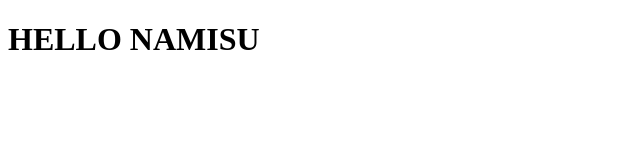
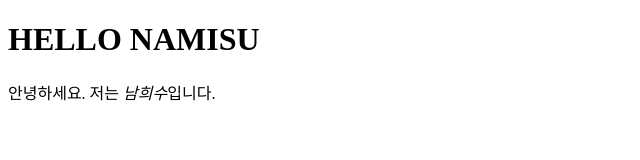
Before and after one commit to namisu009/namisu, a plain HTML site: page index.html in a window 1280 px wide. Shown: the whole page, without its empty margins (0-640 px from the left). Drawn offline with Linux system fonts and the light colour scheme.

Commit message:
div.desc 추가

```diff
--- a/index.html
+++ b/index.html
@@ -8,5 +8,8 @@
 </head>
 <body>
     <h1>HELLO NAMISU</h1>
+    <div class="desc">
+        안녕하세요. 저는 <em>남희수</em>입니다.
+    </div>
 </body>
 </html>
```
